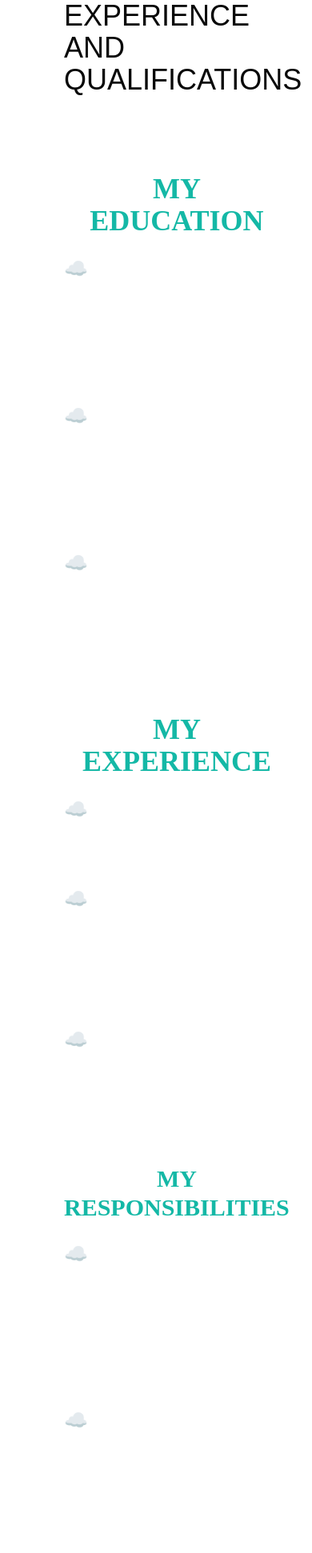
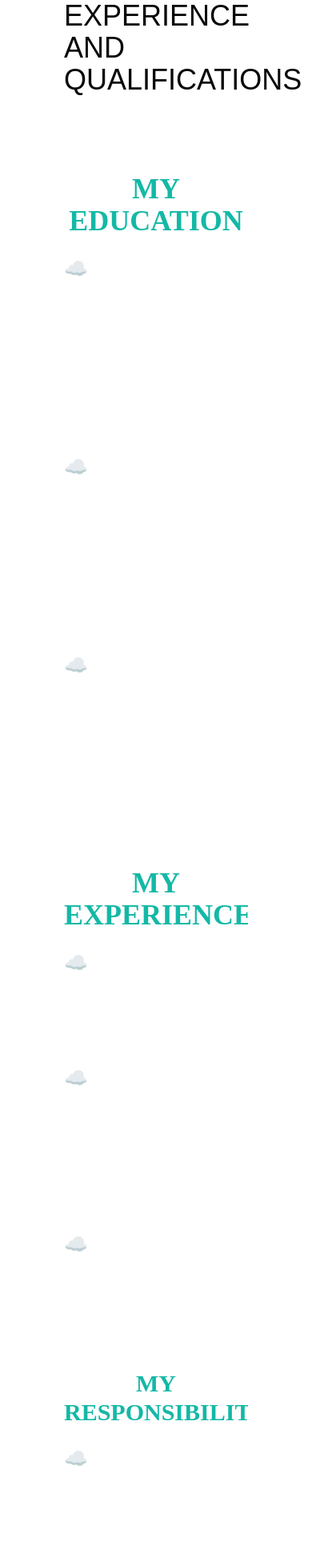
Before and after one commit to anubhav1433/Anubhav.github.io, a Next.js app: page /experience in a window 390 px wide. Shown: the top 1942 px of the page at 80% size. Built offline with nearby package versions, Linux system fonts and the light colour scheme.

Commit message:
Added scroll bar

```diff
--- a/pages/experience.js
+++ b/pages/experience.js
@@ -9,7 +9,7 @@ export default function Experience() {
   return (<div><h3 data-aos="slide-up" className="animate-pulse text-4xl ml-20  dark:text-teal-600 md:text-center ">EXPERIENCE AND QUALIFICATIONS</h3><br /><br /><br /><br />
     <div data-aos="slide-up" className="grid lg:grid-cols-3 md:grid-cols-2 gap-11 lg:pr-20 mx-20">
       {/* Education */}
-      <div className=" from-teal-500 w-50 h-30 hover:bg-gray-900">
+      <div className="overflow-x-scroll from-teal-500 w-50 h-30 hover:bg-gray-900">
         <h4 className="fontt  text-teal-500 text-center text-4xl">MY EDUCATION</h4><br />
         {/* 3 */}
         <div data-aos="slide-up" className="text-2xl text-white hover:text-teal-500">
@@ -31,7 +31,7 @@ export default function Experience() {
         </div>
       </div >
       {/* Experience */}
-      <div className=" from-teal-500 w-50 h-30 hover:bg-gray-900">
+      <div className="overflow-x-scroll from-teal-500 w-50 h-30 hover:bg-gray-900">
         <h4 className="fontt text-teal-500 text-center text-4xl">MY EXPERIENCE</h4><br />
         {/* 3 */}
         <div data-aos="slide-up" className="text-2xl text-white hover:text-teal-500">
@@ -52,7 +52,7 @@ export default function Experience() {
         </div>
       </div >
       {/* Responsibilities */}
-      <div className=" from-teal-500 w-50 h-30 hover:bg-gray-900">
+      <div className="overflow-x-scroll from-teal-500 w-50 h-30 hover:bg-gray-900">
         <h4 className="fontt  text-teal-500 text-center text-3xl">MY RESPONSIBILITIES</h4><br />
         {/* 3 */}
         <div data-aos="slide-up" className="text-2xl text-white hover:text-teal-500">
--- a/pages/project.js
+++ b/pages/project.js
@@ -1,7 +1,6 @@
 import data from './data.json';
 import { useState, useEffect } from "react";
 import AOS from 'aos'
-
 
 export default function Project(props) {
     const [projects, setProjects] = useState([]);
@@ -14,7 +13,7 @@ export default function Project(props) {
         });
     }, []);
     return (
-        <div className=" grid lg:grid-cols-3 gap-5 md:grid-cols-2  text-center">
+        <div className="overflow grid lg:grid-cols-3 gap-5 md:grid-cols-2  text-center">
             {projects.map((project) => (
                 <div key={project.id}>
 
--- a/styles/globals.css
+++ b/styles/globals.css
@@ -150,3 +150,9 @@ img.pro:hover{
         display:none;
       }
 }
+
+/* overflow projects condition */
+.overflow{
+  max-height: 550px;
+  overflow-y: scroll;
+}
```
Also changed, not shown: public/about.jpeg.
